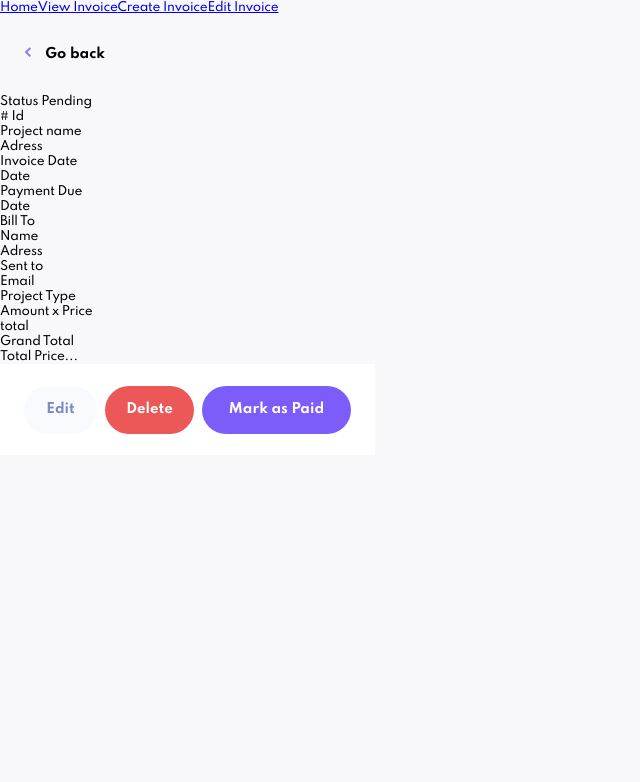
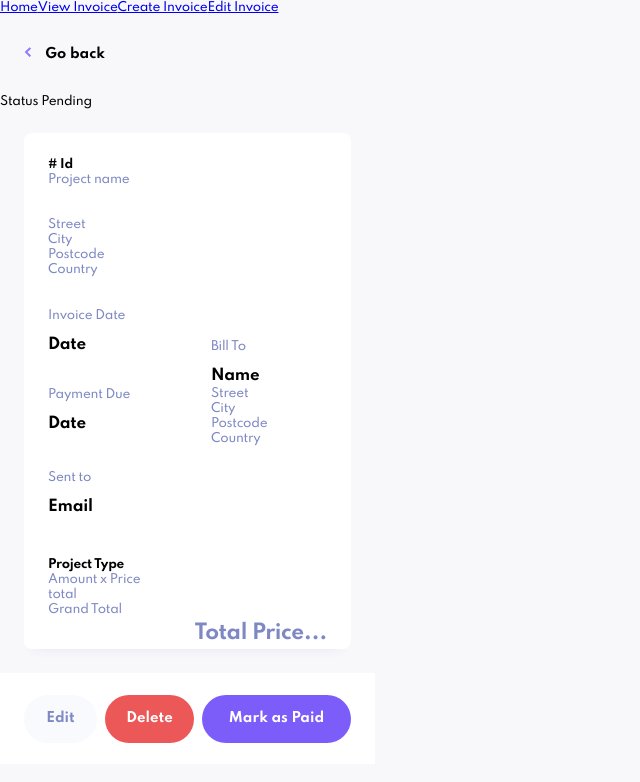
Before and after one commit to MareikeW/invoice-app, a React (Create React App) app: page /view-invoice in a window 1280 px wide. Shown: the top 782 px of the page, without its empty margins (0-640 px from the left). Built offline with nearby package versions, Linux system fonts and the light colour scheme.

Commit message:
Styling ViewInvoice

```diff
--- a/src/App.css
+++ b/src/App.css
@@ -23,6 +23,14 @@ body { /* Formfelderüberschriften, Datum Startseite
   font-size: 11px;
   line-height: 18px;
   letter-spacing: -0.23px;
+}
+
+
+h1,
+h2,
+h3,
+h4 {
+  color: #000000;
 }
 
 h1 {
--- /dev/null
+++ b/src/components/invoice-full-view/InvoiceFullView.js
@@ -0,0 +1,61 @@
+import React from "react";
+import {InvoiceViewContainer, IdNameAdressContainer,
+    InvoiceInformationContainer, InvoiceData,
+    PaymentDue, BillTo, SentTo, InvoiceTotalContainer,
+    TotalPrice} from "./invoice-full-view-styles";
+
+function InvoiceFullView() {
+    return (
+        <InvoiceViewContainer>
+            <IdNameAdressContainer>
+                <h4># Id</h4>
+                <p>Project name</p>
+                <br />
+                <br />
+                <p>Street</p>
+                <p>City</p>
+                <p>Postcode</p>
+                <p>Country</p>
+            </IdNameAdressContainer>
+
+            <InvoiceInformationContainer>
+                <p>Invoice Date</p>
+                <InvoiceData>Date</InvoiceData>
+
+                <PaymentDue>
+                    <p>Payment Due</p>
+                    <InvoiceData>Date</InvoiceData>
+                </PaymentDue>
+
+                <BillTo>
+                    <p>Bill To</p>
+                    <InvoiceData>Name</InvoiceData>
+                    <p>Street</p>
+                    <p>City</p>
+                    <p>Postcode</p>
+                    <p>Country</p>
+                </BillTo>
+
+                <SentTo>
+                    <p>Sent to</p>
+                    <InvoiceData>Email</InvoiceData>
+                </SentTo>
+            </InvoiceInformationContainer>
+
+            <InvoiceTotalContainer>
+                <div>
+                    <h4>Project Type</h4>
+                    <p>Amount x Price</p>
+                    <p>total</p>
+                </div>
+
+                <div>
+                    <p>Grand Total</p>
+                    <TotalPrice>Total Price...</TotalPrice>
+                </div>
+            </InvoiceTotalContainer>
+        </InvoiceViewContainer>
+    )
+}
+
+export default InvoiceFullView;
--- /dev/null
+++ b/src/components/invoice-full-view/invoice-full-view-styles.js
@@ -0,0 +1,59 @@
+import styled from "styled-components";
+
+export const InvoiceViewContainer = styled.div`
+    background-color: #FFFFFF;
+    width: 327px;
+    border-radius: 8px;
+    box-shadow: 0px 10px 10px -10px rgba(72, 84, 159, 0.100397);
+    color: #7E88C3;
+    margin: 24px;
+`
+
+export const IdNameAdressContainer = styled.div`
+    padding-top: 24px;
+    padding-left: 24px;
+`
+
+export const InvoiceInformationContainer = styled.div`
+    height: 209px;
+    position: relative;
+    padding-left: 24px;
+    margin-top: 31px;
+`
+
+export const InvoiceData = styled.h3`
+    font-size: 15px;
+    line-height: 20px;
+    letter-spacing: -0.31px;
+    padding-top: 12px;
+`
+
+export const PaymentDue = styled.div`
+    position: absolute;
+    top: 79px;
+`
+
+export const BillTo = styled.div`
+    position: absolute;
+    left: 187px;
+    top: 31px;
+`
+
+export const SentTo = styled.div`
+    position: absolute;
+    top: 162px;
+`
+
+export const InvoiceTotalContainer = styled.div`
+    padding-left: 24px;
+    padding-top: 40px;
+`
+
+export const TotalPrice = styled.p`
+    font-weight: 700;
+    font-size: 20px;
+    line-height: 32px;
+    letter-spacing: -0.42px;
+    text-align: right;
+    padding-right: 24px;
+`
--- a/src/pages/viewInvoice.js
+++ b/src/pages/viewInvoice.js
@@ -1,42 +1,14 @@
 import React from "react";
 import GoBackButton from "../components/buttons/GoBackButton";
 import ViewInvoiceButtonCollection from "../components/button-collections/ViewInvoiceButtonCollection";
+import InvoiceFullView from "../components/invoice-full-view/InvoiceFullView";
 
 function ViewInvoice() {
     return (
         <div>
             <GoBackButton />
             <div>Status <span>Pending</span></div>
-            <div>
-                <div># Id</div>
-                <p>Project name</p>
-
-                <p>Adress</p>
-
-                <p>Invoice Date</p>
-                <p>Date</p>
-
-                <p>Payment Due</p>
-                <p>Date</p>
-
-                <p>Bill To</p>
-                <p>Name</p>
-                <p>Adress</p>
-
-                <p>Sent to</p>
-                <p>Email</p>
-
-                <div>
-                    <p>Project Type</p>
-                    <p>Amount x Price</p>
-                    <p>total</p>
-                </div>
-
-                <div>
-                    <p>Grand Total</p>
-                    <p>Total Price...</p>
-                </div>
-            </div>
+            <InvoiceFullView />
             <ViewInvoiceButtonCollection />
         </div>
     )
```
